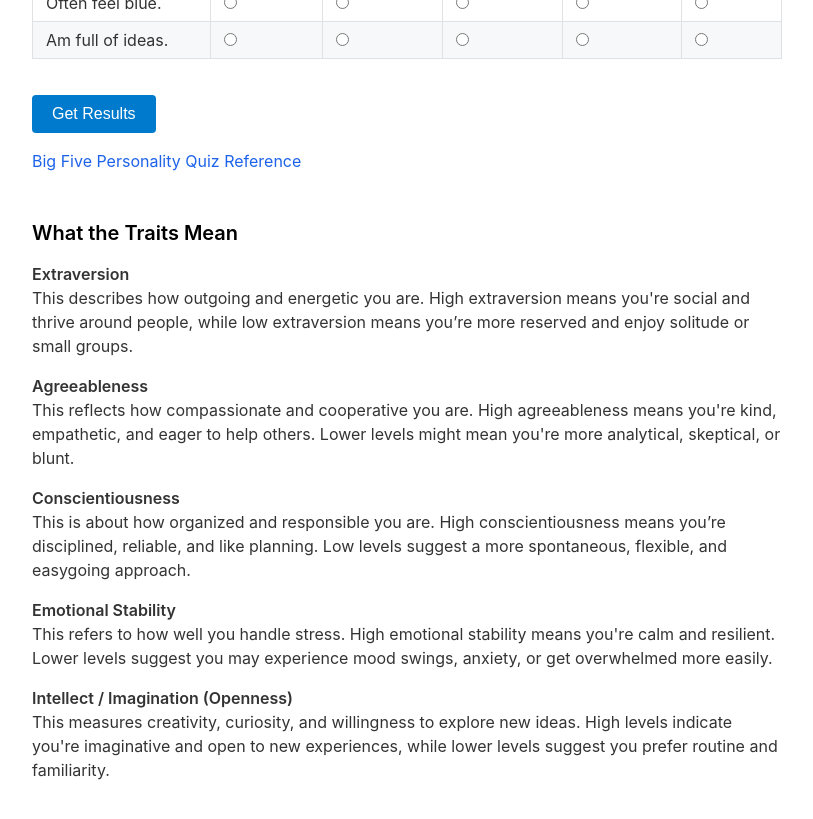
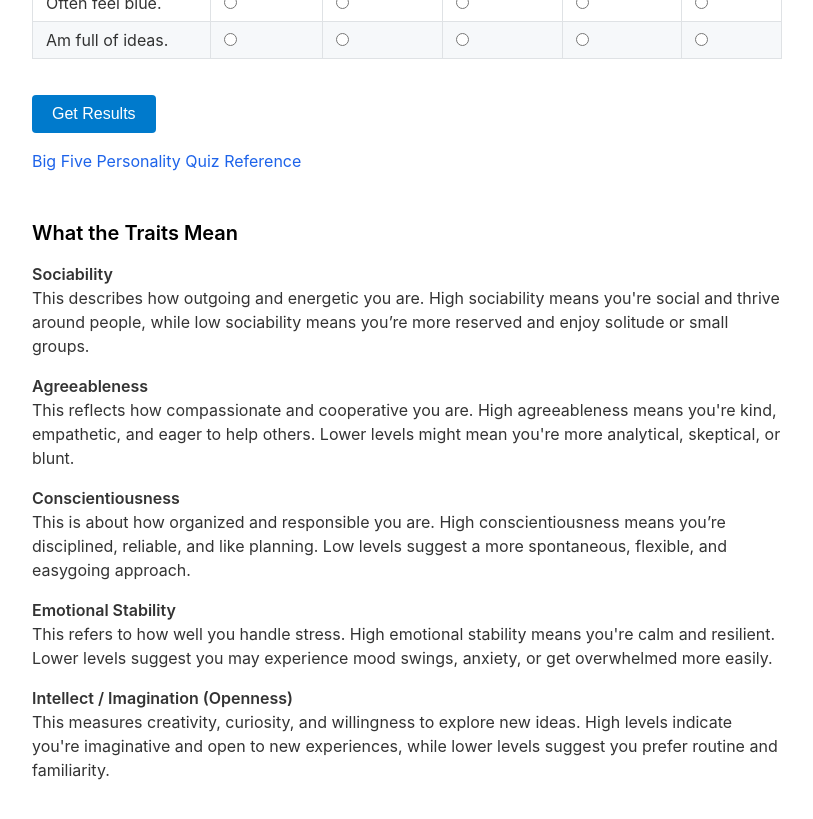
Before and after one commit to qtpi-bonding-org/qtpi-info-website, a Jekyll site: the page built from _pages/personality_quiz.md, in a window 1280 px wide and 900 px high, scrolled down 3108 px. Shown: the top 819 px of the window, without its empty margins (233-1046 px from the left). Built offline with Jekyll 4.4.1, drawn with Linux system fonts in a browser that asks for light colours; nearby versions of some CDN libraries; a script that is not in the unit is left out.

Commit message:
renamed extraversion to sociability, added faqs

```diff
--- a/_pages/personality_quiz.md
+++ b/_pages/personality_quiz.md
@@ -4,7 +4,7 @@ title: Personality Quiz
 include_in_header: true
 ---
 
-<script src="{{ '/assets/js/quiz.js' | relative_url }}"></script>
+<script src="{{ '/assets/js/personality_quiz.js' | relative_url }}"></script>
 
 <div id="quiz-container">
   <h2>Discover Your Personality Pie</h2>
@@ -53,8 +53,8 @@ include_in_header: true
 <div style="margin-top: 3em;">
   <h3>What the Traits Mean</h3>
 
-  <p><strong>Extraversion</strong><br>
-  This describes how outgoing and energetic you are. High extraversion means you're social and thrive around people, while low extraversion means you’re more reserved and enjoy solitude or small groups.</p>
+  <p><strong>Sociability</strong><br>
+  This describes how outgoing and energetic you are. High sociability means you're social and thrive around people, while low sociability means you’re more reserved and enjoy solitude or small groups.</p>
 
   <p><strong>Agreeableness</strong><br>
   This reflects how compassionate and cooperative you are. High agreeableness means you're kind, empathetic, and eager to help others. Lower levels might mean you're more analytical, skeptical, or blunt.</p>
--- a/assets/js/quiz.js
+++ b/assets/js/personality_quiz.js
@@ -31,7 +31,7 @@ document.addEventListener('DOMContentLoaded', function () {
     // Main function to calculate score and build UI
     function calculateScores() {
         const scores = {
-            "Extraversion": 0,
+            "Sociability": 0,
             "Agreeableness": 0,
             "Conscientiousness": 0,
             "Emotional Stability": 0,
```
Also changed, not shown: _pages/faqs.md (added, +87 -0 lines), _pages/oursolutions.md (renamed from _pages/changelog.md).
